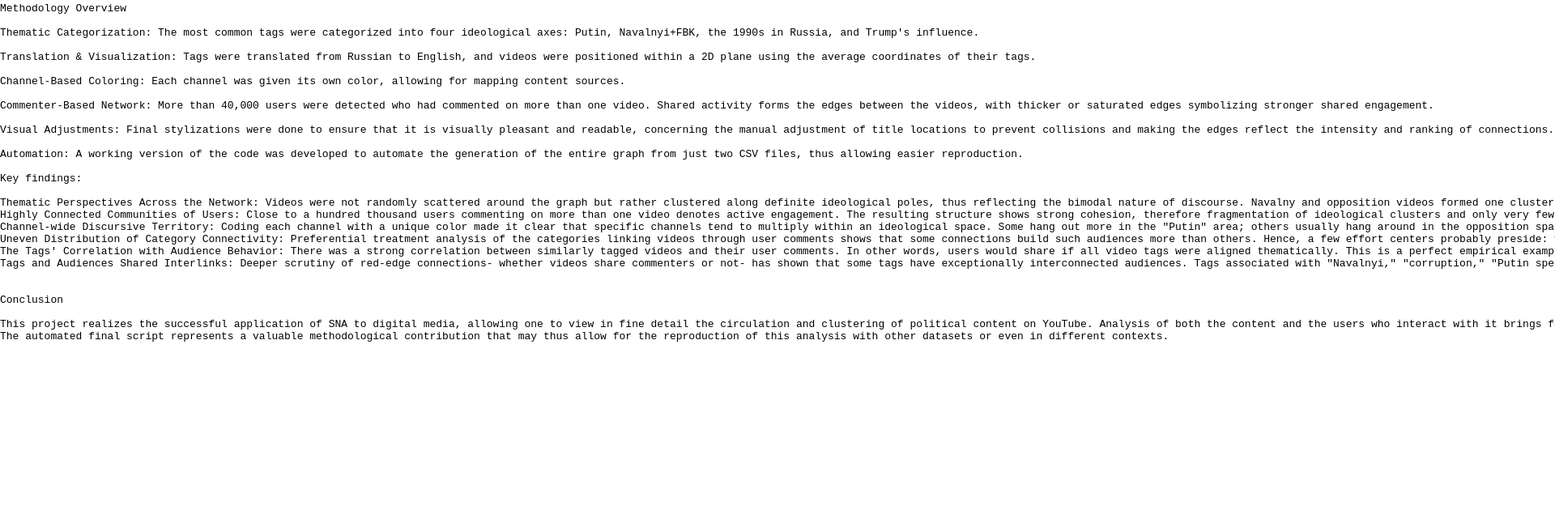
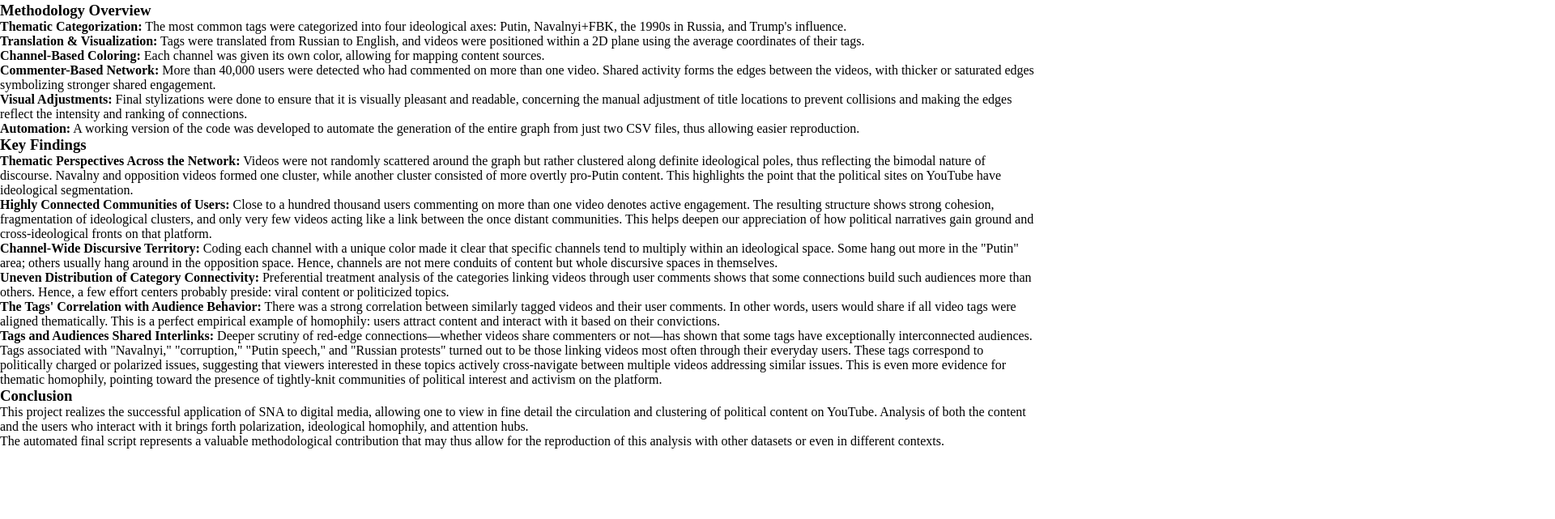
Before and after one commit to mmonzonsaenz/SNA2, a plain HTML site: page analysis.html in a window 1280 px wide. Shown: the part 159-800 px from the top of the page at 81% size, 1920 px wide, since content can reach past the window. Drawn offline with Linux system fonts and the light colour scheme.

Commit message:
Update analysis.html
structured text

```diff
--- a/analysis.html
+++ b/analysis.html
@@ -46,42 +46,43 @@ nav a:hover {
     <a href="/SNA2/analysis.html">Data Analysis</a>
     <a href="/SNA2/code.html#downloads">Downloads</a>
   </nav>
+<h2>Data Analysis</h2>
 
-  <h1>Data Analysis</h1>
+<p>This analysis project aimed at mapping and interpreting interaction networks between YouTube videos relative to Russian politics. The study combined thematic categorizations, graph visualizations, and user comment analysis. The methodology combines classical SNA principles with modern scraping, language processing, and data visualization approaches. It also seeks to specify channels that dominate.</p>
 
-  <pre>
-This analysis project aimed at mapping and interpreting interaction networks between YouTube videos relative to Russian politics. The study combined thematic categorizations, graph visualizations, and user comment analysis. The methodology combines classical SNA principles with modern scraping, language processing, and data visualization approaches.
-specify channels that dominate
+<h3>Methodology Overview</h3>
 
-Methodology Overview
+<p><strong>Thematic Categorization:</strong> The most common tags were categorized into four ideological axes: Putin, Navalnyi+FBK, the 1990s in Russia, and Trump's influence.</p>
 
-Thematic Categorization: The most common tags were categorized into four ideological axes: Putin, Navalnyi+FBK, the 1990s in Russia, and Trump's influence.
+<p><strong>Translation & Visualization:</strong> Tags were translated from Russian to English, and videos were positioned within a 2D plane using the average coordinates of their tags.</p>
 
-Translation & Visualization: Tags were translated from Russian to English, and videos were positioned within a 2D plane using the average coordinates of their tags.
+<p><strong>Channel-Based Coloring:</strong> Each channel was given its own color, allowing for mapping content sources.</p>
 
-Channel-Based Coloring: Each channel was given its own color, allowing for mapping content sources.
+<p><strong>Commenter-Based Network:</strong> More than 40,000 users were detected who had commented on more than one video. Shared activity forms the edges between the videos, with thicker or saturated edges symbolizing stronger shared engagement.</p>
 
-Commenter-Based Network: More than 40,000 users were detected who had commented on more than one video. Shared activity forms the edges between the videos, with thicker or saturated edges symbolizing stronger shared engagement.
+<p><strong>Visual Adjustments:</strong> Final stylizations were done to ensure that it is visually pleasant and readable, concerning the manual adjustment of title locations to prevent collisions and making the edges reflect the intensity and ranking of connections.</p>
 
-Visual Adjustments: Final stylizations were done to ensure that it is visually pleasant and readable, concerning the manual adjustment of title locations to prevent collisions and making the edges reflect the intensity and ranking of connections.
+<p><strong>Automation:</strong> A working version of the code was developed to automate the generation of the entire graph from just two CSV files, thus allowing easier reproduction.</p>
 
-Automation: A working version of the code was developed to automate the generation of the entire graph from just two CSV files, thus allowing easier reproduction.
+<h3>Key Findings</h3>
 
-Key findings:
+<p><strong>Thematic Perspectives Across the Network:</strong> Videos were not randomly scattered around the graph but rather clustered along definite ideological poles, thus reflecting the bimodal nature of discourse. Navalny and opposition videos formed one cluster, while another cluster consisted of more overtly pro-Putin content. This highlights the point that the political sites on YouTube have ideological segmentation.</p>
 
-Thematic Perspectives Across the Network: Videos were not randomly scattered around the graph but rather clustered along definite ideological poles, thus reflecting the bimodal nature of discourse. Navalny and opposition videos formed one cluster, while another cluster consisted of more overtly pro-Putin content. This highlights the point that the political sites on YouTube have ideological segmentation.
-Highly Connected Communities of Users: Close to a hundred thousand users commenting on more than one video denotes active engagement. The resulting structure shows strong cohesion, therefore fragmentation of ideological clusters and only very few videos acting like a link between the once distant communities. This helps deepen our appreciation of how political narratives gain ground and cross-ideological fronts on that platform.
-Channel-wide Discursive Territory: Coding each channel with a unique color made it clear that specific channels tend to multiply within an ideological space. Some hang out more in the "Putin" area; others usually hang around in the opposition space. Hence, channels are not mere conduits of content but whole discursive spaces in themselves.
-Uneven Distribution of Category Connectivity: Preferential treatment analysis of the categories linking videos through user comments shows that some connections build such audiences more than others. Hence, a few effort centers probably preside: viral content or politicized topics.
-The Tags' Correlation with Audience Behavior: There was a strong correlation between similarly tagged videos and their user comments. In other words, users would share if all video tags were aligned thematically. This is a perfect empirical example of homophily: users attract content and interact with it based on their convictions.
-Tags and Audiences Shared Interlinks: Deeper scrutiny of red-edge connections- whether videos share commenters or not- has shown that some tags have exceptionally interconnected audiences. Tags associated with "Navalnyi," "corruption," "Putin speech," and "Russian protests" turned out to be those linking videos most often through their everyday users. These tags correspond to politically charged or polarized issues, suggesting that viewers interested in these topics actively cross-navigate between multiple videos addressing similar issues. This is even more evidence for thematic homophily, pointing toward the presence of tightly-knit communities of political interest and activism on the platform.
+<p><strong>Highly Connected Communities of Users:</strong> Close to a hundred thousand users commenting on more than one video denotes active engagement. The resulting structure shows strong cohesion, fragmentation of ideological clusters, and only very few videos acting like a link between the once distant communities. This helps deepen our appreciation of how political narratives gain ground and cross-ideological fronts on that platform.</p>
 
+<p><strong>Channel-Wide Discursive Territory:</strong> Coding each channel with a unique color made it clear that specific channels tend to multiply within an ideological space. Some hang out more in the "Putin" area; others usually hang around in the opposition space. Hence, channels are not mere conduits of content but whole discursive spaces in themselves.</p>
 
-Conclusion
+<p><strong>Uneven Distribution of Category Connectivity:</strong> Preferential treatment analysis of the categories linking videos through user comments shows that some connections build such audiences more than others. Hence, a few effort centers probably preside: viral content or politicized topics.</p>
 
-This project realizes the successful application of SNA to digital media, allowing one to view in fine detail the circulation and clustering of political content on YouTube. Analysis of both the content and the users who interact with it brings forth polarization, ideological homophily, and attention hubs.
-The automated final script represents a valuable methodological contribution that may thus allow for the reproduction of this analysis with other datasets or even in different contexts.
+<p><strong>The Tags' Correlation with Audience Behavior:</strong> There was a strong correlation between similarly tagged videos and their user comments. In other words, users would share if all video tags were aligned thematically. This is a perfect empirical example of homophily: users attract content and interact with it based on their convictions.</p>
 
-  </pre>
+<p><strong>Tags and Audiences Shared Interlinks:</strong> Deeper scrutiny of red-edge connections—whether videos share commenters or not—has shown that some tags have exceptionally interconnected audiences. Tags associated with "Navalnyi," "corruption," "Putin speech," and "Russian protests" turned out to be those linking videos most often through their everyday users. These tags correspond to politically charged or polarized issues, suggesting that viewers interested in these topics actively cross-navigate between multiple videos addressing similar issues. This is even more evidence for thematic homophily, pointing toward the presence of tightly-knit communities of political interest and activism on the platform.</p>
+
+<h3>Conclusion</h3>
+
+<p>This project realizes the successful application of SNA to digital media, allowing one to view in fine detail the circulation and clustering of political content on YouTube. Analysis of both the content and the users who interact with it brings forth polarization, ideological homophily, and attention hubs.</p>
+
+<p>The automated final script represents a valuable methodological contribution that may thus allow for the reproduction of this analysis with other datasets or even in different contexts.</p>
+
 </body>
 </html>
```
